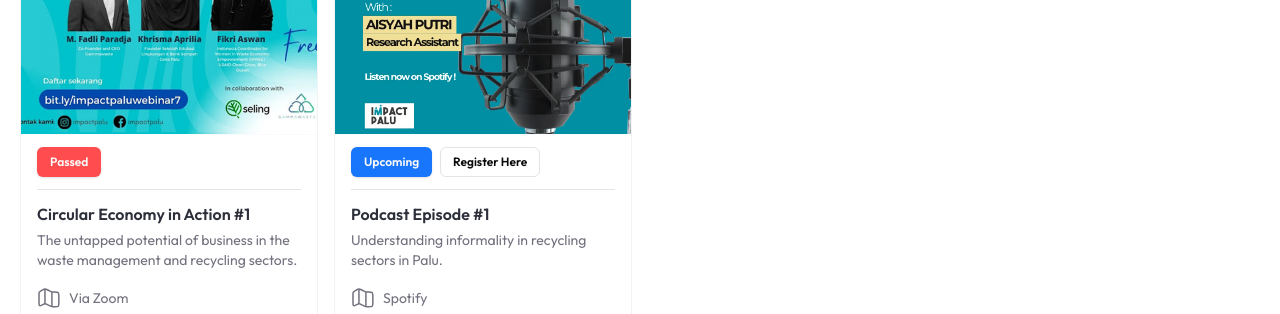
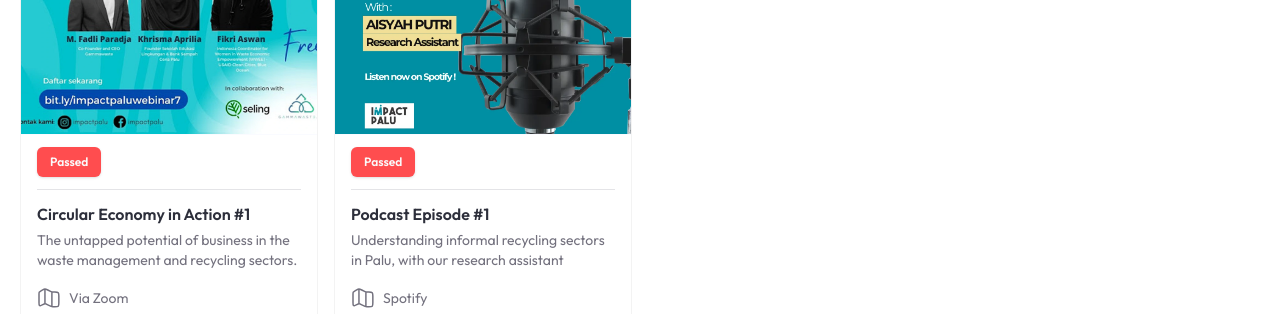
Before and after one commit to vickyadrii/impact-palu, a Next.js app: page /events-opportunities in a window 1280 px wide. Shown: the part 1151-1465 px from the top of the page. Built offline with nearby package versions, Linux system fonts and the light colour scheme.

Commit message:
change description in podcast

```diff
--- a/src/features/events-opportunities/constants.ts
+++ b/src/features/events-opportunities/constants.ts
@@ -60,9 +60,9 @@ export const events: Event[] = [
   {
     id: 6,
     thumbnail_url: "/assets/images/events/event6.webp",
-    status: "upcoming",
+    status: "passed",
     title: "Podcast Episode #1",
-    description: "Understanding informality in recycling sectors in Palu.",
+    description: "Understanding informal recycling sectors in Palu, with our research assistant",
     location: "Spotify",
     date: "May 2025",
     price: 0,
```
